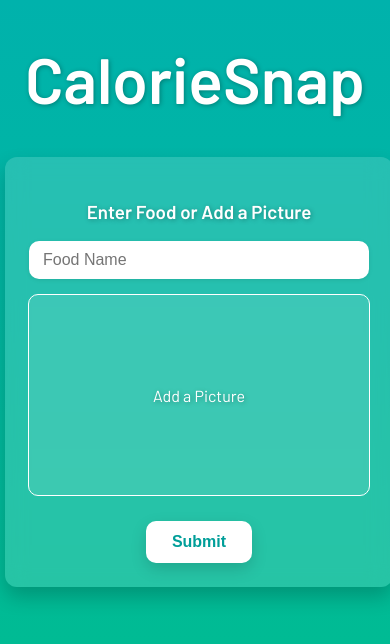
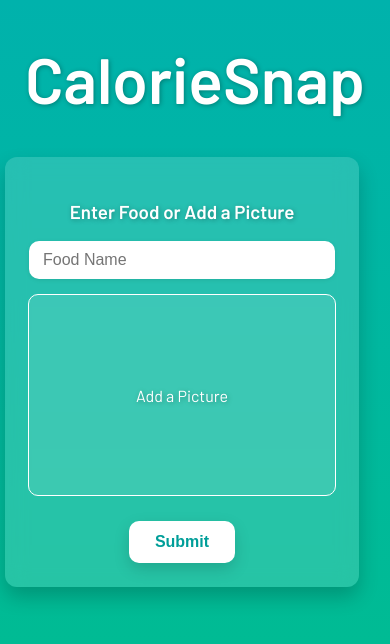
Before and after one commit to stephaniebittner802/calorie-snap, a React (Create React App) app in the folder frontend/: page / in a window 390 px wide. Shown: the top 644 px of the page. Built offline with nearby package versions, Linux system fonts and the light colour scheme.

Commit message:
mobile style adjustments

```diff
--- a/frontend/public/index.html
+++ b/frontend/public/index.html
@@ -4,7 +4,7 @@
     <meta charset="utf-8" />
     <link rel="icon" href="%PUBLIC_URL%/favicon.ico" />
     <meta name="viewport" content="width=device-width, initial-scale=1" />
-    <meta name="theme-color" content="#000000" />
+    <meta name="theme-color" content="##00b2ac" />
     <meta
       name="description"
       content="Web site created using create-react-app"
--- a/frontend/src/components/HomePage.css
+++ b/frontend/src/components/HomePage.css
@@ -27,7 +27,7 @@
   border-radius: 12px;
   padding: 40px;
   box-shadow: 0 10px 20px rgba(0, 0, 0, 0.2);
-  width: 100%;
+  width: 90%;
   max-width: 900px;
   display: flex;
   flex-direction: column;
--- a/frontend/src/components/ResultPage.css
+++ b/frontend/src/components/ResultPage.css
@@ -27,7 +27,7 @@
   border-radius: 12px;
   padding: 24px;
   box-shadow: 0 10px 20px rgba(0, 0, 0, 0.2);
-  width: 100%;
+  width: 90%;
   text-align: center;
   text-shadow: 1px 1px 5px rgba(0, 0, 0, 0.3);
   transition: all 0.3s ease;
--- a/frontend/src/index.css
+++ b/frontend/src/index.css
@@ -67,7 +67,7 @@
   border-radius: 12px;
   padding: 40px;
   box-shadow: 0 10px 20px rgba(0, 0, 0, 0.2);
-  width: 100%;
+  width: 90%;
   text-align: center;
   transition: all 0.3s ease;
   max-width: 800px;
```
